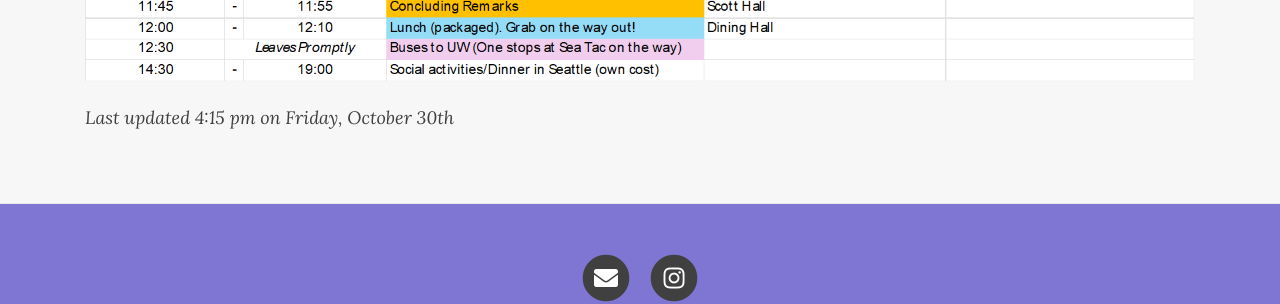
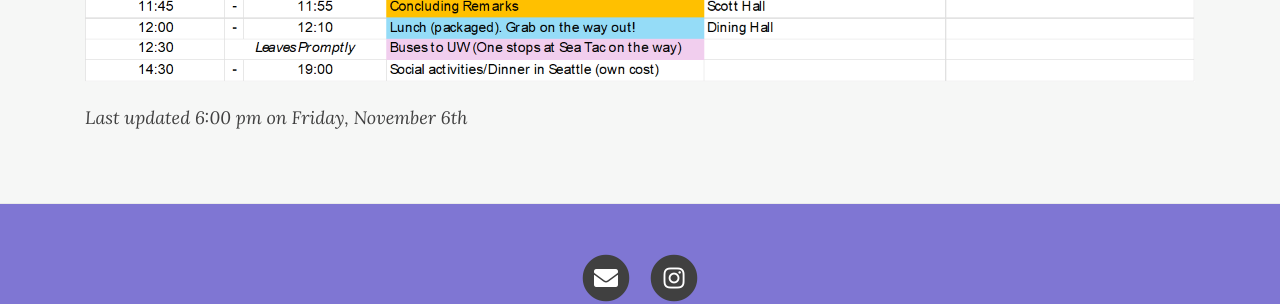
Before and after one commit to graduateclimateconference/graduateclimateconference.github.io, a Jekyll site: the page built from schedule.md, in a window 1280 px wide and 900 px high, scrolled down 1041 px. Shown: the part 463-767 px from the top of the window. Built offline with Jekyll 4.4.1, drawn with Linux system fonts in a browser that asks for light colours; nearby versions of some CDN libraries.

Commit message:
Update schedule.md

```diff
--- a/schedule.md
+++ b/schedule.md
@@ -9,6 +9,6 @@ cover-img: "/assets/img/pack1.jpeg"
 <img src="/assets/img/2026_Conference_Schedule_V4.png" alt="Conference schedule">
 </div>
 
-_Last updated 4:15 pm on Friday, October 30th_
+_Last updated 6:00 pm on Friday, November 6th_
 
 <!--[Abstracts](https://graduateclimateconference.github.io/pdf/GCC2024_abstracts.pdf)-->
```
